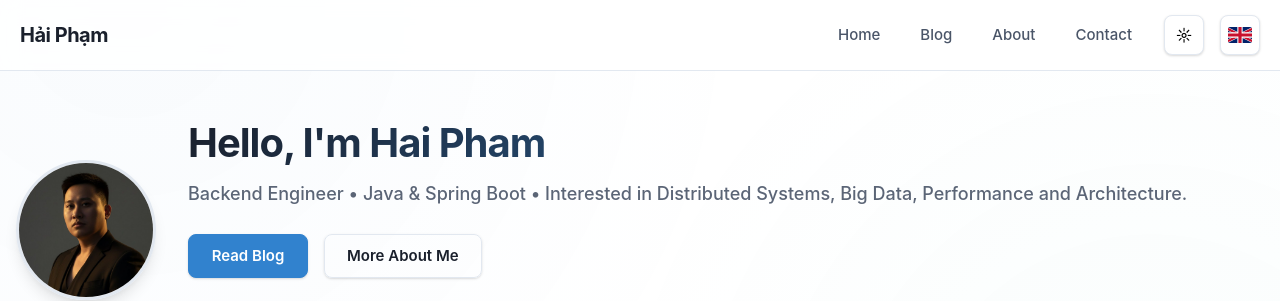
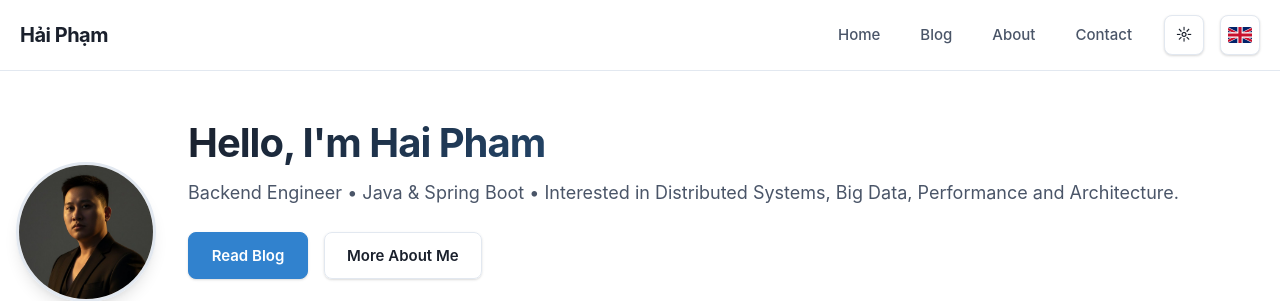
Before and after one commit to haiphamcoder/haiphamcoder.github.io, an Astro site: page /en in a window 1280 px wide. Shown: the top 301 px of the page. Built offline with nearby package versions, Linux system fonts and the light colour scheme; Astro itself is replaced by a stand-in of ours; some packages are replaced by stand-ins of ours.

Commit message:
design: refine background and button hover effects for consistency
- Reverted global background gradients to ensure a clean, unified look.
- Refined button hover interactions (transform and shadow) for better visual balance.
- Cleaned up unused RGB brand variables.

```diff
--- a/src/styles/global.css
+++ b/src/styles/global.css
@@ -52,7 +52,6 @@
   /* Blog Redesign RGB Colors */
   --card-bg-rgb: 255, 255, 255;
   --accent-rgb: 56, 178, 172;
-  --brand-rgb: 49, 130, 206;
 }
 
 html[data-theme="dark"] {
@@ -81,7 +80,6 @@ html[data-theme="dark"] {
   --shadow-xl:
     0 20px 25px -5px rgba(0, 0, 0, 0.3), 0 10px 10px -5px rgba(0, 0, 0, 0.2);
   --card-bg-rgb: 26, 32, 44;
-  --brand-rgb: 99, 179, 237;
 }
 
 * {
@@ -111,33 +109,24 @@ body {
     "Oxygen",
     "Ubuntu",
     "Cantarell",
-    sans-serif;
-  line-height: 1.5;
+    "Fira Sans",
+    "Droid Sans",
+    "Helvetica Neue",
+    sans-serif,
+    "Apple Color Emoji",
+    "Segoe UI Emoji",
+    "Noto Color Emoji";
+  background: var(--bg);
+  color: var(--text);
+  line-height: 1.7;
+  font-size: 16px;
+  font-weight: 400;
+  display: flex;
+  min-height: 100vh;
+  flex-direction: column;
   -webkit-font-smoothing: antialiased;
   -moz-osx-font-smoothing: grayscale;
   text-rendering: optimizeLegibility;
-  position: relative;
-}
-
-body::before {
-  content: "";
-  position: fixed;
-  top: 0;
-  left: 0;
-  width: 100vw;
-  height: 100vh;
-  z-index: -1;
-  pointer-events: none;
-  background: radial-gradient(
-      circle at 10% 0%,
-      rgba(var(--brand-rgb), 0.03) 0%,
-      transparent 45%
-    ),
-    radial-gradient(
-      circle at 90% 60%,
-      rgba(var(--accent-rgb), 0.03) 0%,
-      transparent 45%
-    );
 }
 .container {
   width: 100%;
@@ -614,10 +603,8 @@ html[data-theme="dark"] .site-header {
 .hero-text p {
   font-size: 1.125rem;
   color: var(--muted);
-  line-height: 1.7;
+  line-height: 1.6;
   margin: 0 0 24px;
-  font-weight: 450;
-  opacity: 0.9;
 }
 
 .hero-actions {
@@ -647,8 +634,8 @@ html[data-theme="dark"] .site-header {
 .btn:hover {
   background: var(--brand-hover);
   border-color: var(--brand-hover);
-  transform: translateY(-3px);
-  box-shadow: 0 8px 20px -4px rgba(var(--brand-rgb), 0.4);
+  transform: translateY(-2px);
+  box-shadow: var(--shadow-lg);
   text-decoration: none;
   color: var(--brand-contrast);
 }
@@ -674,8 +661,8 @@ html[data-theme="dark"] .site-header {
   background: var(--card-hover);
   border-color: var(--brand);
   color: var(--brand);
-  transform: translateY(-3px);
-  box-shadow: 0 8px 15px -4px rgba(0, 0, 0, 0.1);
+  transform: translateY(-2px);
+  box-shadow: var(--shadow-lg);
   text-decoration: none;
 }
 
```
